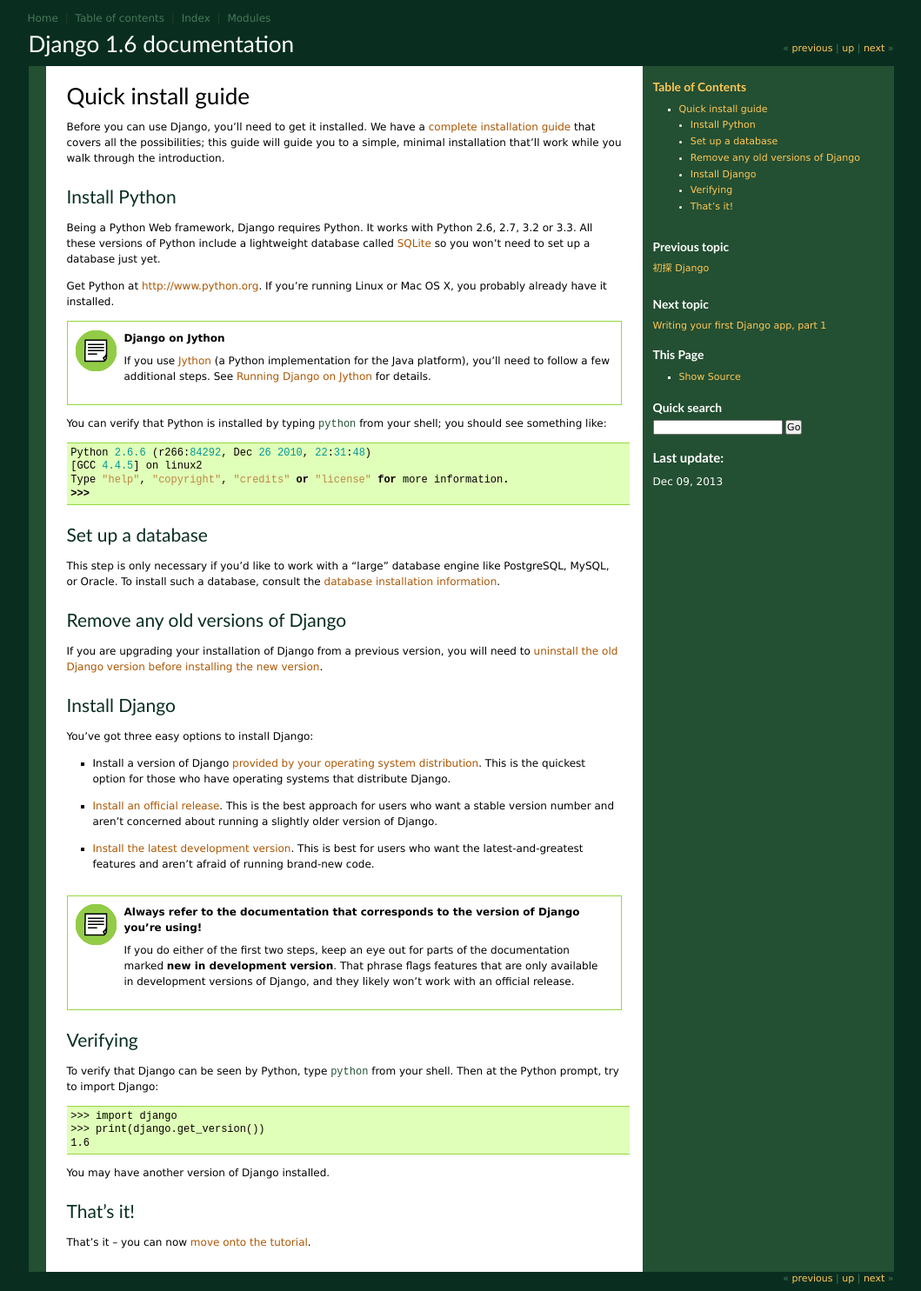
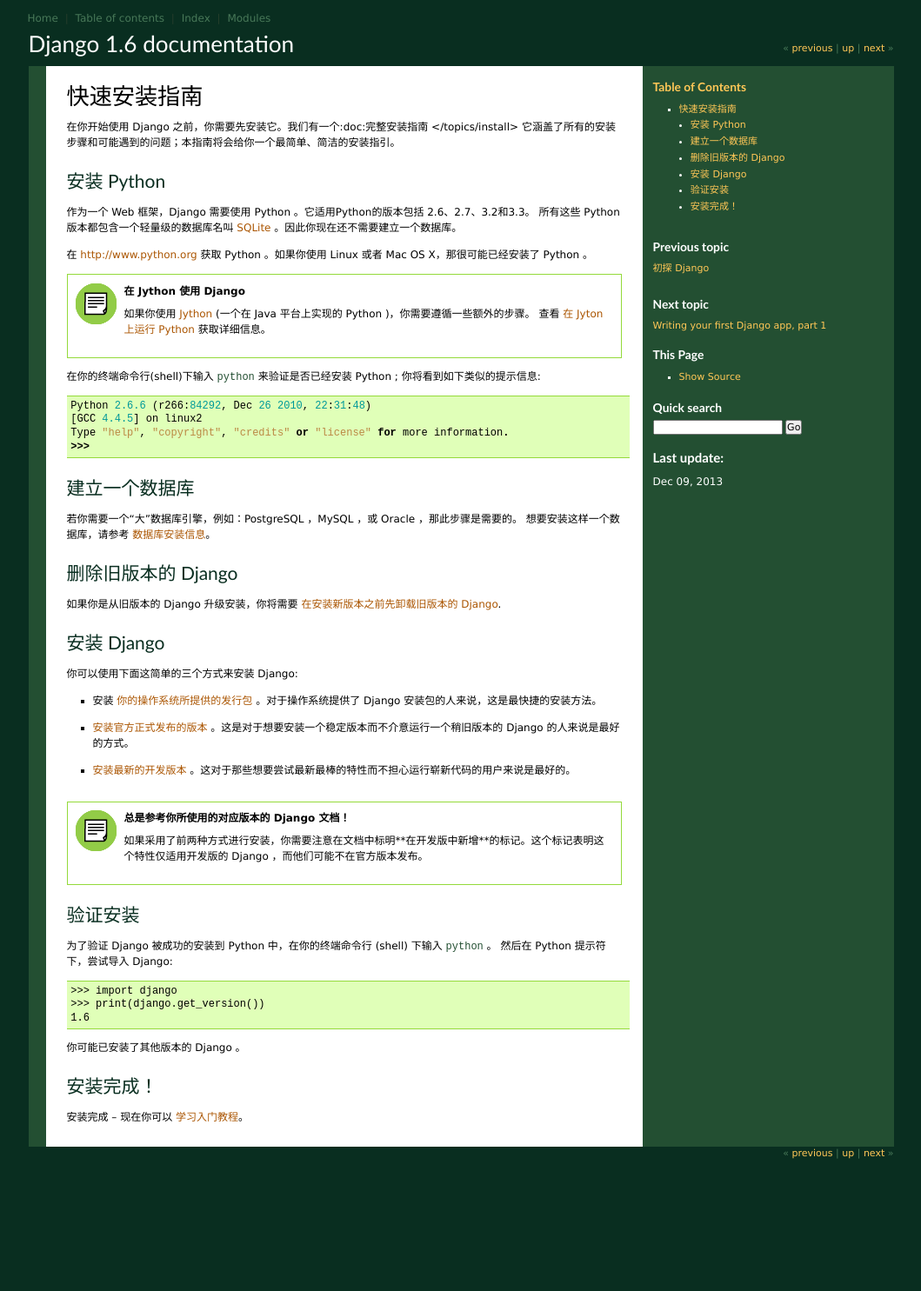
Before and after one commit to ljb-2000/django-chinese-docs-1.6, a Sphinx documentation site: the page built from docs/intro/install.txt, in a window 1280 px wide. Shown: the whole page at 87% size, without its empty margins (110-1169 px from the left). Built offline with Sphinx 7.4.7, drawn with Linux system fonts in a browser that asks for light colours; pages that are not in the unit, such as notebooks, are missing from menus; after the commit the page ends 1341 px from its top, so only the background shows below that.

Commit message:
完成install.txt

```diff
--- a/docs/intro/install.txt
+++ b/docs/intro/install.txt
@@ -1,83 +1,65 @@
-Quick install guide
+快速安装指南
 ===================
 
-Before you can use Django, you'll need to get it installed. We have a
-:doc:`complete installation guide </topics/install>` that covers all the
-possibilities; this guide will guide you to a simple, minimal installation
-that'll work while you walk through the introduction.
+在你开始使用 Django 之前，你需要先安装它。我们有一个:doc:`完整安装指南 </topics/install>` 它涵盖了所有的安装步骤和可能遇到的问题；本指南将会给你一个最简单、简洁的安装指引。
 
-Install Python
+安装 Python
 --------------
 
-Being a Python Web framework, Django requires Python. It works with Python 2.6,
-2.7, 3.2 or 3.3. All these versions of Python include a lightweight database
-called SQLite_ so you won't need to set up a database just yet.
+作为一个 Web 框架，Django 需要使用 Python 。它适用Python的版本包括 2.6、2.7、3.2和3.3。
+所有这些 Python版本都包含一个轻量级的数据库名叫 SQLite_ 。因此你现在还不需要建立一个数据库。
 
 .. _sqlite: http://sqlite.org/
 
-Get Python at http://www.python.org. If you're running Linux or Mac OS X, you
-probably already have it installed.
+在 http://www.python.org 获取 Python 。如果你使用 Linux 或者 Mac OS X，那很可能已经安装了 Python 。
 
-.. admonition:: Django on Jython
+.. admonition:: 在 Jython 使用 Django
 
-    If you use Jython_ (a Python implementation for the Java platform), you'll
-    need to follow a few additional steps. See :doc:`/howto/jython` for details.
+    如果你使用 Jython_ (一个在 Java 平台上实现的 Python )，你需要遵循一些额外的步骤。
+    查看 :doc:`在 Jyton 上运行 Python </howto/jython>` 获取详细信息。
 
 .. _jython: http://www.jython.org/
 
-You can verify that Python is installed by typing ``python`` from your shell;
-you should see something like::
+在你的终端命令行(shell)下输入 ``python`` 来验证是否已经安装 Python ; 你将看到如下类似的提示信息::
 
     Python 2.6.6 (r266:84292, Dec 26 2010, 22:31:48)
     [GCC 4.4.5] on linux2
     Type "help", "copyright", "credits" or "license" for more information.
     >>>
 
-Set up a database
+建立一个数据库
 -----------------
 
-This step is only necessary if you'd like to work with a "large" database engine
-like PostgreSQL, MySQL, or Oracle. To install such a database, consult the
-:ref:`database installation information <database-installation>`.
+若你需要一个“大”数据库引擎，例如：PostgreSQL ，MySQL ，或 Oracle ，那此步骤是需要的。
+想要安装这样一个数据库，请参考 :ref:`数据库安装信息 <database-installation>`。
 
-Remove any old versions of Django
+删除旧版本的 Django
 ---------------------------------
 
-If you are upgrading your installation of Django from a previous version, you
-will need to :ref:`uninstall the old Django version before installing the new
-version <removing-old-versions-of-django>`.
+如果你是从旧版本的 Django 升级安装，你将需要 :ref:`在安装新版本之前先卸载旧版本的 Django <removing-old-versions-of-django>`.
 
-Install Django
+安装 Django
 --------------
 
-You've got three easy options to install Django:
+你可以使用下面这简单的三个方式来安装 Django:
 
-* Install a version of Django :doc:`provided by your operating system
-  distribution </misc/distributions>`. This is the quickest option for those
-  who have operating systems that distribute Django.
+* 安装 :doc:`你的操作系统所提供的发行包 </misc/distributions>` 。对于操作系统提供了 Django 安装包的人来说，这是最快捷的安装方法。
 
-* :ref:`Install an official release <installing-official-release>`. This
-  is the best approach for users who want a stable version number and aren't
-  concerned about running a slightly older version of Django.
+* :ref:`安装官方正式发布的版本 <installing-official-release>` 。这是对于想要安装一个稳定版本而不介意运行一个稍旧版本的 Django 的人来说是最好的方式。
 
-* :ref:`Install the latest development version
-  <installing-development-version>`. This is best for users who want the
-  latest-and-greatest features and aren't afraid of running brand-new code.
+* :ref:`安装最新的开发版本
+  <installing-development-version>` 。这对于那些想要尝试最新最棒的特性而不担心运行崭新代码的用户来说是最好的。
 
-.. admonition:: Always refer to the documentation that corresponds to the
-    version of Django you're using!
+.. admonition:: 总是参考你所使用的对应版本的 Django 文档！
 
-    If you do either of the first two steps, keep an eye out for parts of the
-    documentation marked **new in development version**. That phrase flags
-    features that are only available in development versions of Django, and
-    they likely won't work with an official release.
+    如果采用了前两种方式进行安装，你需要注意在文档中标明**在开发版中新增**的标记。这个标记表明这个特性仅适用开发版的 Django ，而他们可能不在官方版本发布。
 
 
-Verifying
+验证安装
 ---------
 
-To verify that Django can be seen by Python, type ``python`` from your shell.
-Then at the Python prompt, try to import Django:
+为了验证 Django 被成功的安装到 Python 中，在你的终端命令行 (shell) 下输入 ``python`` 。
+然后在 Python 提示符下，尝试导入 Django:
 
 .. parsed-literal::
 
@@ -85,9 +67,9 @@
     >>> print(django.get_version())
     |version|
 
-You may have another version of Django installed.
+你可能已安装了其他版本的 Django 。
 
-That's it!
+安装完成！
 ----------
 
-That's it -- you can now :doc:`move onto the tutorial </intro/tutorial01>`.
+安装完成 -- 现在你可以 :doc:`学习入门教程 </intro/tutorial01>`。
```
